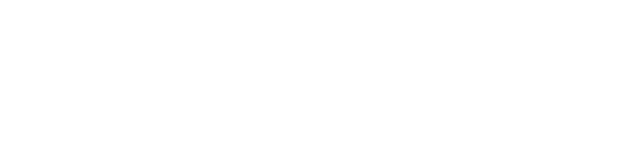
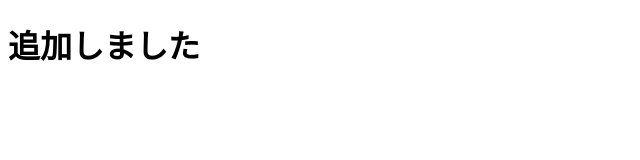
Before and after one commit to mitunori/0520_js02, a plain HTML site: page index.html in a window 1280 px wide. Shown: the whole page, without its empty margins (0-640 px from the left). Drawn offline with Linux system fonts and the light colour scheme.

Commit message:
h1を追加

```diff
--- a/index.html
+++ b/index.html
@@ -10,6 +10,7 @@
 
 <body>
 
+  <h1>追加しました</h1>
 </body>
 
 </html>
```
